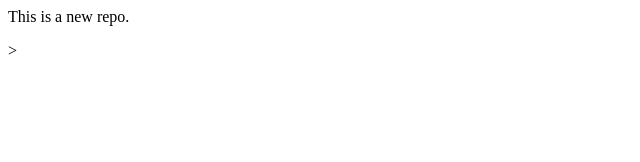
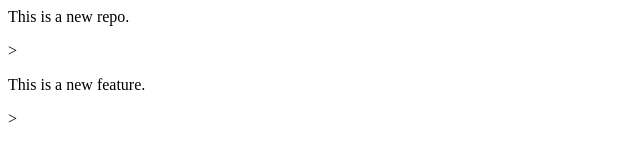
Before and after one commit to Abhimanyu-Gaurav/localrepo, a plain HTML site: page index.html in a window 1280 px wide. Shown: the whole page, without its empty margins (0-640 px from the left). Drawn offline with Linux system fonts and the light colour scheme.

Commit message:
Add new feature

```diff
--- a/index.html
+++ b/index.html
@@ -1 +1,2 @@
 <p>This is a new repo.</p>>
+<p>This is a new feature.</p>>
```
